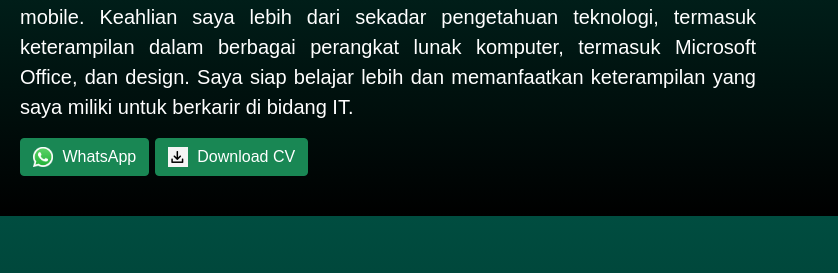
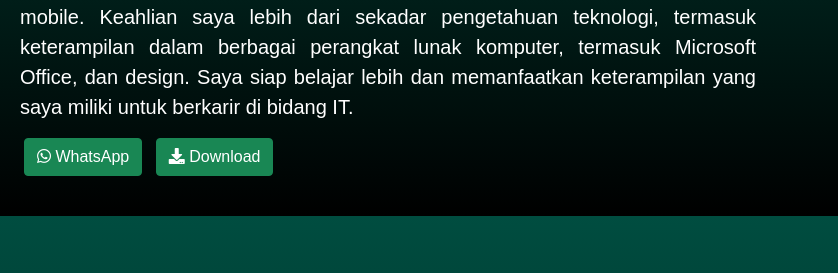
Before and after one commit to aninzrdn/Portofolio-Muty, a plain HTML site: page index.html in a window 1280 px wide. Shown: the part 1160-1433 px from the top of the page, 442-1280 px from the left. Drawn offline with nearby package versions, Linux system fonts and the light colour scheme.

Commit message:
first commit

```diff
--- a/index.html
+++ b/index.html
@@ -107,15 +107,13 @@
               Hai! Perkenalkan saya Mutyara Safitri, mahasiswa aktif semester 4 Jurusan Teknik Informatika dengan IPK 3.81 di Universitas Negeri Surabaya yang memiliki ketertarikan pada bidang IT. Memiliki kemampuan dalam hal kepemimpinan, disiplin dalam manajemen waktu, serta keterampilan komunikasi yang baik. Saya mampu bekerja sesuai dengan standar, sistem, dan prosedur yang telah ditentukan, serta memiliki kemampuan untuk bekerja sama dalam tim dan beradaptasi dengan lingkungan baru. Selama berkuliah saya pernah mengerjakan beberapa project, salah satunya yaitu membuat desain UI/UX pada aplikasi mobile. Keahlian saya lebih dari sekadar pengetahuan teknologi, termasuk keterampilan dalam berbagai perangkat lunak komputer, termasuk Microsoft Office, dan design. Saya siap belajar lebih dan memanfaatkan keterampilan yang saya miliki untuk berkarir di bidang IT.
             </p>
             <!-- WhatsApp Button -->
-            <a href="https://wa.me/qr/CJJV3BKJXOAAK1r" target="_blank" class="btn btn-success">
-              <img src="IMG/whatsapp-logo-1.png" alt="WhatsApp Logo" style="width: 20px; height: 20px; margin-right: 5px;">
-              WhatsApp
-            </a>
+            <a class="mx-1 btn btn-success btn-social" href="https://wa.me/6283149616276">
+              <i class="fab fa-whatsapp"></i> WhatsApp
+          </a>
             <!---Download CV-->
-            <a href="" target="_blank" class="btn btn-success">
-              <img src="IMG/unduh.jpg" alt="CV Logo" style="width: 20px; height: 20px; margin-right: 5px;">
-              Download CV
-            </a>
+            <a class="mx-1 btn btn-success btn-social" href="img/CV Mutyara (1).pdf" download="Mutyara_Safitri_CV.pdf">
+              <i class="fas fa-download"></i> Download
+          </a>
           </div>
         </div>
       </div>
```
Also changed, not shown: 1 other file.
